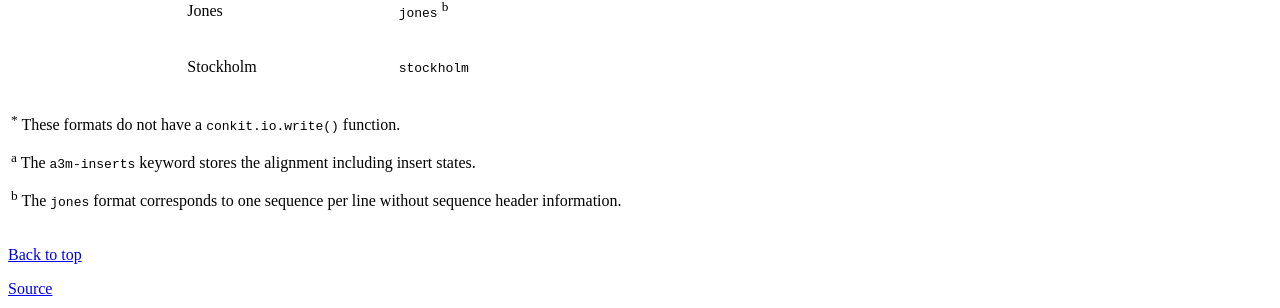
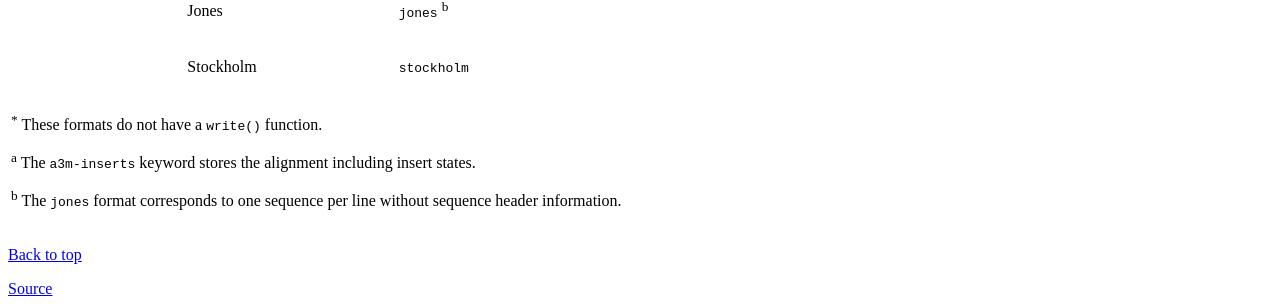
Before and after one commit to rigdenlab/conkit, a Sphinx documentation site: the page built from docs/formats.rst, in a window 1280 px wide. Shown: the part 1645-1953 px from the top of the page. Built offline with Sphinx 7.4.7, drawn with Linux system fonts in a browser that asks for light colours.

Commit message:
function name shortened

```diff
--- a/docs/formats.rst
+++ b/docs/formats.rst
@@ -57,7 +57,7 @@ The following table contains the various different file formats currently implem
 +                    +------------------------+-----------------------------------------------------------+
 |                    | Stockholm              | ``stockholm``                                             |
 +--------------------+------------------------+-----------------------------------------------------------+
-| :sup:`*` These formats do not have a :func:`conkit.io.write` function.                                  |
+| :sup:`*` These formats do not have a :func:`write() <conkit.io.write>` function.                        |
 |                                                                                                         |
 | :sup:`a` The ``a3m-inserts`` keyword stores the alignment including insert states.                      |
 |                                                                                                         |
```
